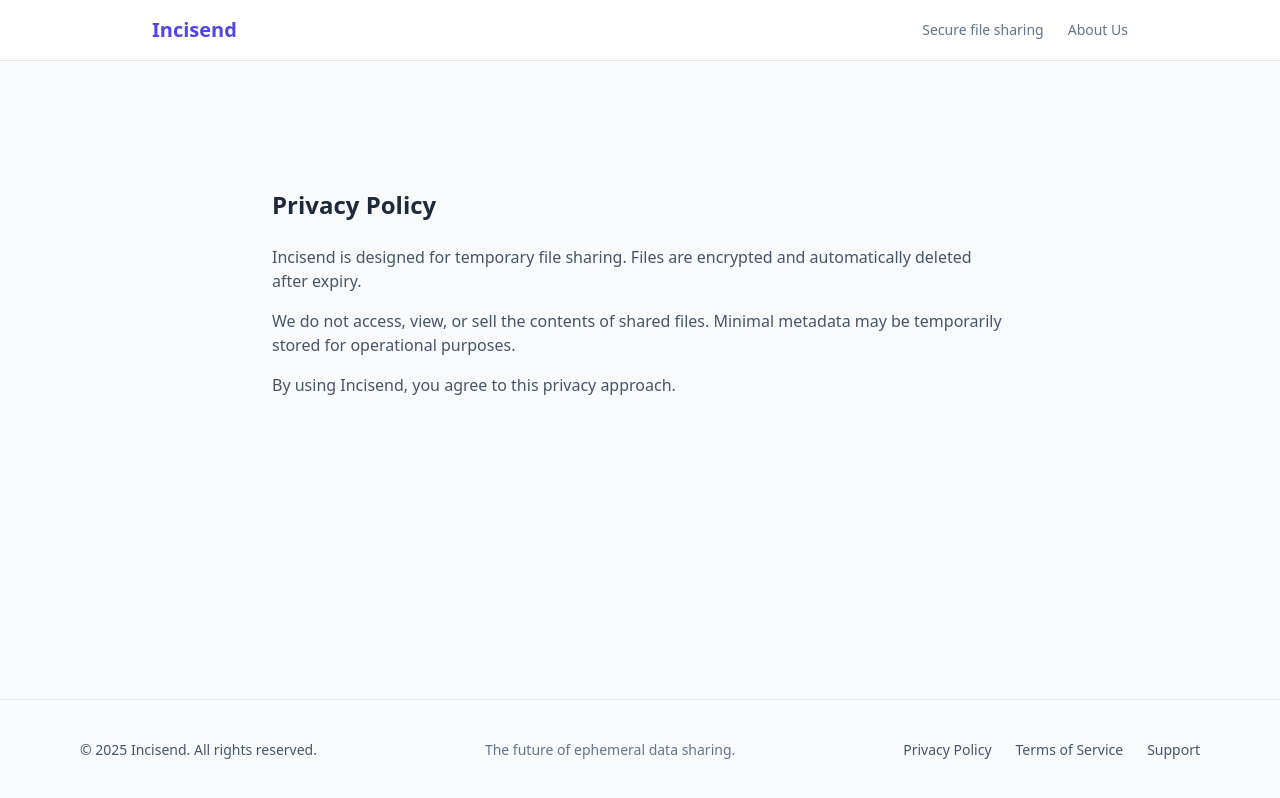
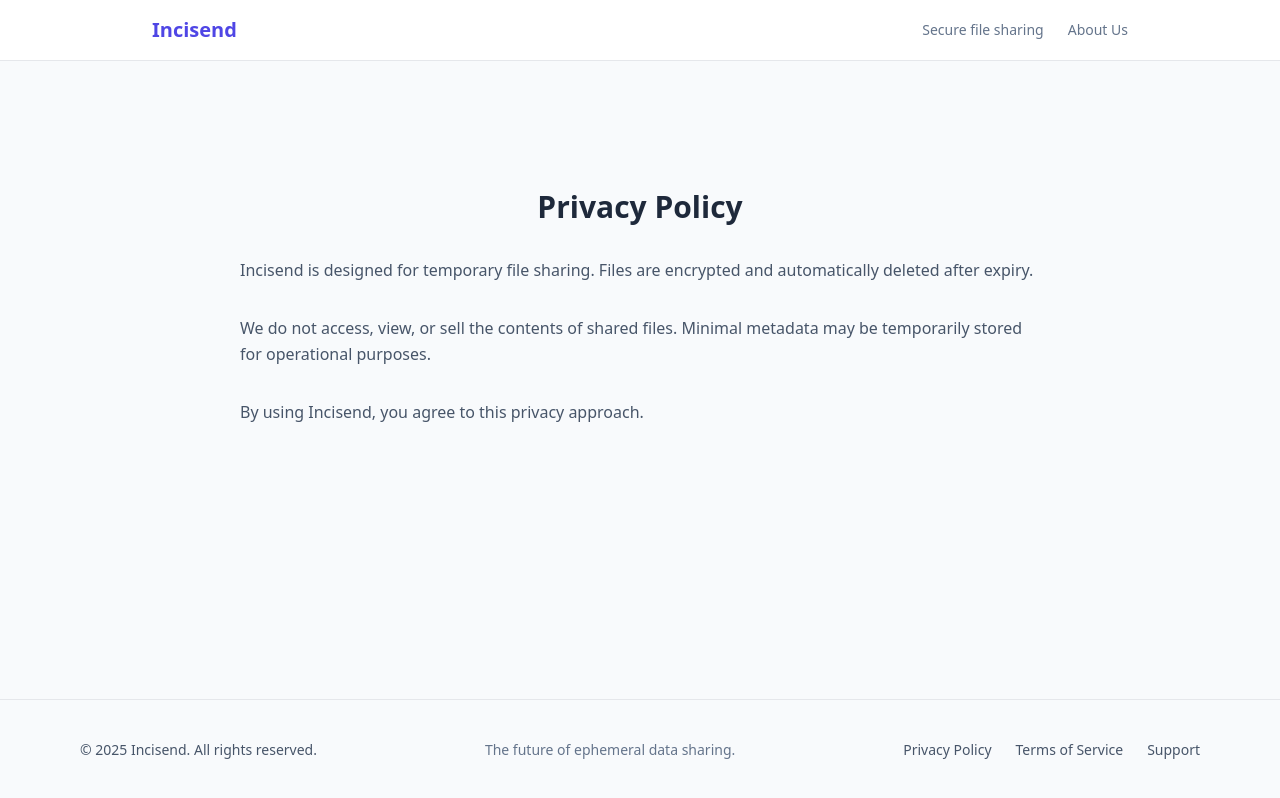
Before and after one commit to Inciverse/incisend, a Next.js app: page /privacy in a window 1280 px wide. Built offline with nearby package versions, Linux system fonts and the light colour scheme.

Commit message:
Update page.tsx

```diff
--- a/app/privacy/page.tsx
+++ b/app/privacy/page.tsx
@@ -1,21 +1,27 @@
 export default function PrivacyPolicy() {
   return (
-    <main className="max-w-3xl mx-auto py-20 px-4">
-      <h1 className="text-2xl font-semibold mb-6">Privacy Policy</h1>
+    <main className="flex justify-center px-4 py-20">
+      <div className="w-full max-w-[800px] space-y-8">
 
-      <p className="mb-4">
-        Incisend is designed for temporary file sharing. Files are encrypted and
-        automatically deleted after expiry.
-      </p>
+        <h1 className="text-3xl font-bold text-center">
+          Privacy Policy
+        </h1>
 
-      <p className="mb-4">
-        We do not access, view, or sell the contents of shared files. Minimal
-        metadata may be temporarily stored for operational purposes.
-      </p>
+        <p className="text-slate-600 leading-relaxed">
+          Incisend is designed for temporary file sharing. Files are encrypted
+          and automatically deleted after expiry.
+        </p>
 
-      <p className="mb-4">
-        By using Incisend, you agree to this privacy approach.
-      </p>
+        <p className="text-slate-600 leading-relaxed">
+          We do not access, view, or sell the contents of shared files.
+          Minimal metadata may be temporarily stored for operational purposes.
+        </p>
+
+        <p className="text-slate-600 leading-relaxed">
+          By using Incisend, you agree to this privacy approach.
+        </p>
+
+      </div>
     </main>
   );
 }
```
